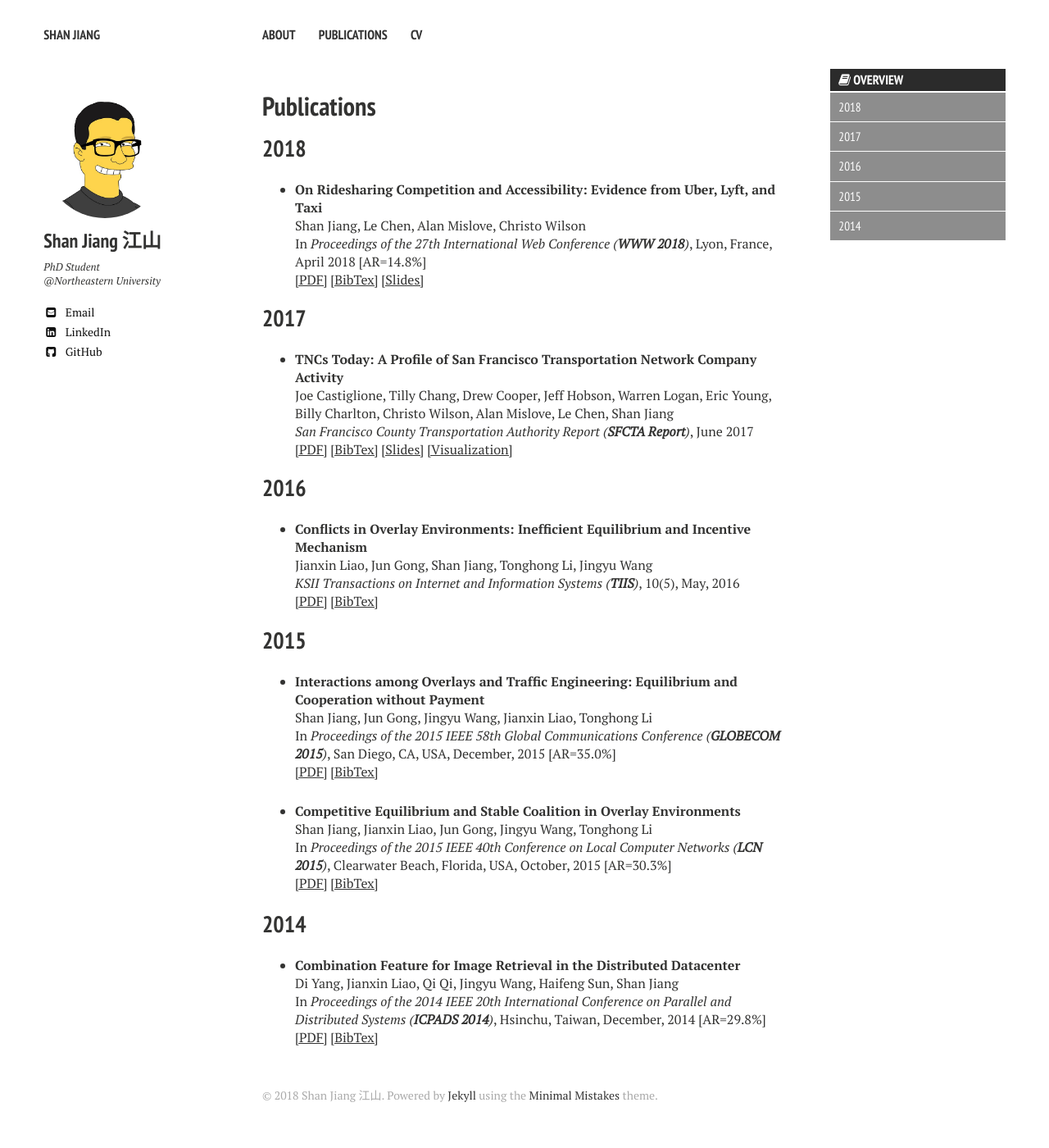
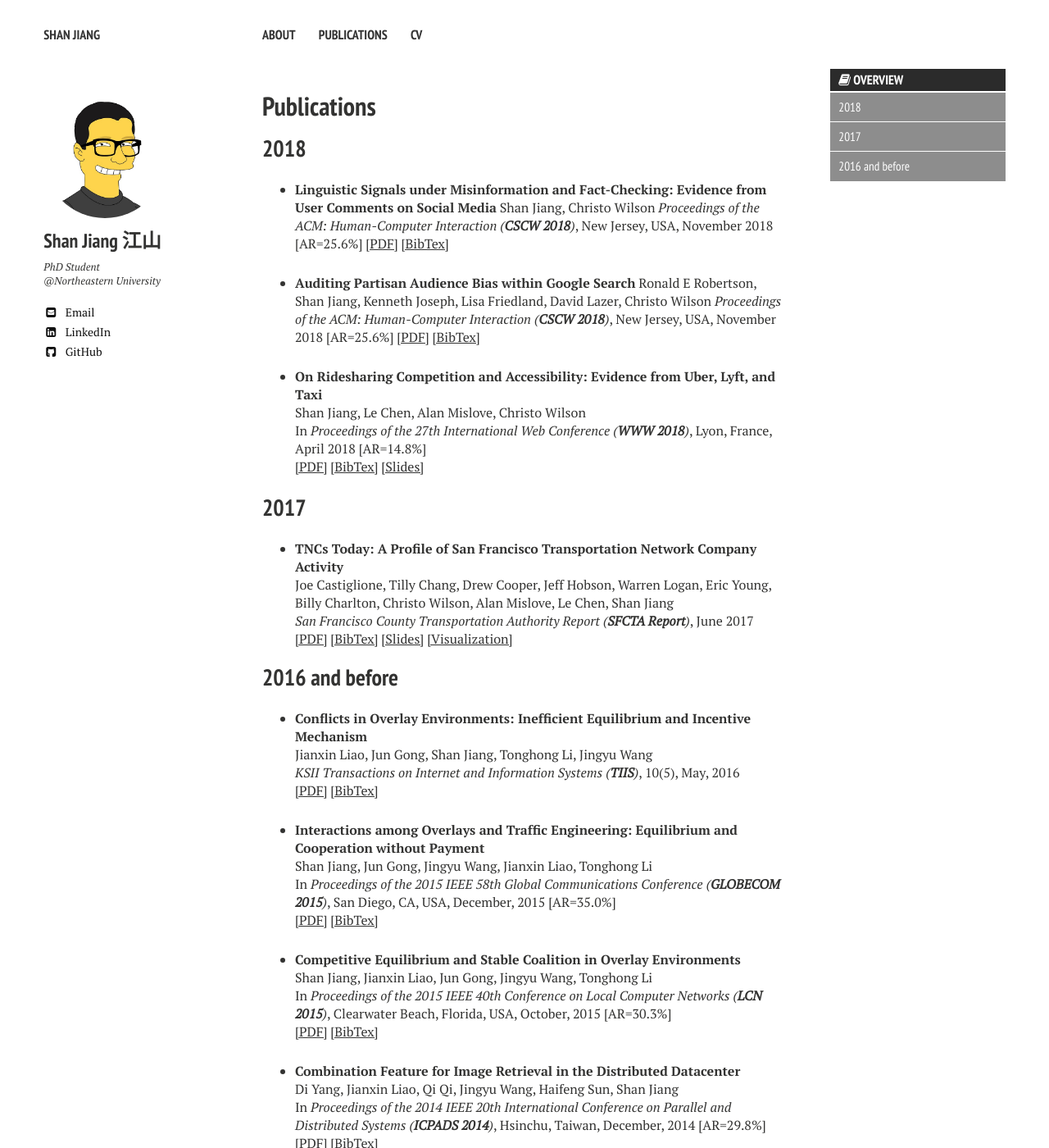
Before and after one commit to printfoo/printfoo.github.io, a Jekyll site: the page built from publications/index.md, in a window 1280 px wide and 1400 px high. Shown: the whole window at 82% size. Built offline with Jekyll 4.4.1, drawn with Linux system fonts in a browser that asks for light colours; nearby versions of some CDN libraries.

Commit message:
cscw paper

```diff
--- a/publications/index.md
+++ b/publications/index.md
@@ -11,6 +11,16 @@ comments: false
 
 ## 2018
 
+* **Linguistic Signals under Misinformation and Fact-Checking: Evidence from User Comments on Social Media**
+Shan Jiang, Christo Wilson
+*Proceedings of the ACM: Human-Computer Interaction (**CSCW 2018**)*, New Jersey, USA, November 2018 [AR=25.6%]
+[\[PDF\]](){:target="_blank"} [\[BibTex\]](){:target="_blank"}
+
+* **Auditing Partisan Audience Bias within Google Search**
+Ronald E Robertson, Shan Jiang, Kenneth Joseph, Lisa Friedland, David Lazer, Christo Wilson
+*Proceedings of the ACM: Human-Computer Interaction (**CSCW 2018**)*, New Jersey, USA, November 2018 [AR=25.6%]
+[\[PDF\]](){:target="_blank"} [\[BibTex\]](){:target="_blank"}
+
 * **On Ridesharing Competition and Accessibility: Evidence from Uber, Lyft, and Taxi**
 Shan Jiang, Le Chen, Alan Mislove, Christo Wilson
 In *Proceedings of the 27th International Web Conference (**WWW 2018**)*, Lyon, France, April 2018 [AR=14.8%]
@@ -23,14 +33,12 @@ Joe Castiglione, Tilly Chang, Drew Cooper, Jeff Hobson, Warren Logan, Eric Young
 *San Francisco County Transportation Authority Report (**SFCTA Report**)*, June 2017
 [\[PDF\]](sfcta17_paper.pdf){:target="_blank"} [\[BibTex\]](sfcta17_bib.txt){:target="_blank"} [\[Slides\]](sfcta17_slides.pdf){:target="_blank"} [\[Visualization\]](http://tncstoday.sfcta.org){:target="_blank"}
 
-## 2016
+## 2016 and before
 
 * **Conflicts in Overlay Environments: Inefficient Equilibrium and Incentive Mechanism**
 Jianxin Liao, Jun Gong, Shan Jiang, Tonghong Li, Jingyu Wang
 *KSII Transactions on Internet and Information Systems (**TIIS**)*, 10(5), May, 2016
 [\[PDF\]](tiis16_paper.pdf){:target="_blank"} [\[BibTex\]](tiis16_bib.txt){:target="_blank"}
-
-## 2015
 
 * **Interactions among Overlays and Traffic Engineering: Equilibrium and Cooperation without Payment**
 Shan Jiang, Jun Gong, Jingyu Wang, Jianxin Liao, Tonghong Li
@@ -42,8 +50,6 @@ Shan Jiang, Jianxin Liao, Jun Gong, Jingyu Wang, Tonghong Li
 In *Proceedings of the 2015 IEEE 40th Conference on Local Computer Networks (**LCN 2015**)*, Clearwater Beach, Florida, USA, October, 2015 [AR=30.3%]
 [\[PDF\]](lcn15_paper.pdf){:target="_blank"} [\[BibTex\]](lcn15_bib.txt){:target="_blank"}
 
-## 2014
-
 * **Combination Feature for Image Retrieval in the Distributed Datacenter**
 Di Yang, Jianxin Liao, Qi Qi, Jingyu Wang, Haifeng Sun, Shan Jiang
 In *Proceedings of the 2014 IEEE 20th International Conference on Parallel and Distributed Systems (**ICPADS 2014**)*, Hsinchu, Taiwan, December, 2014 [AR=29.8%]
```
